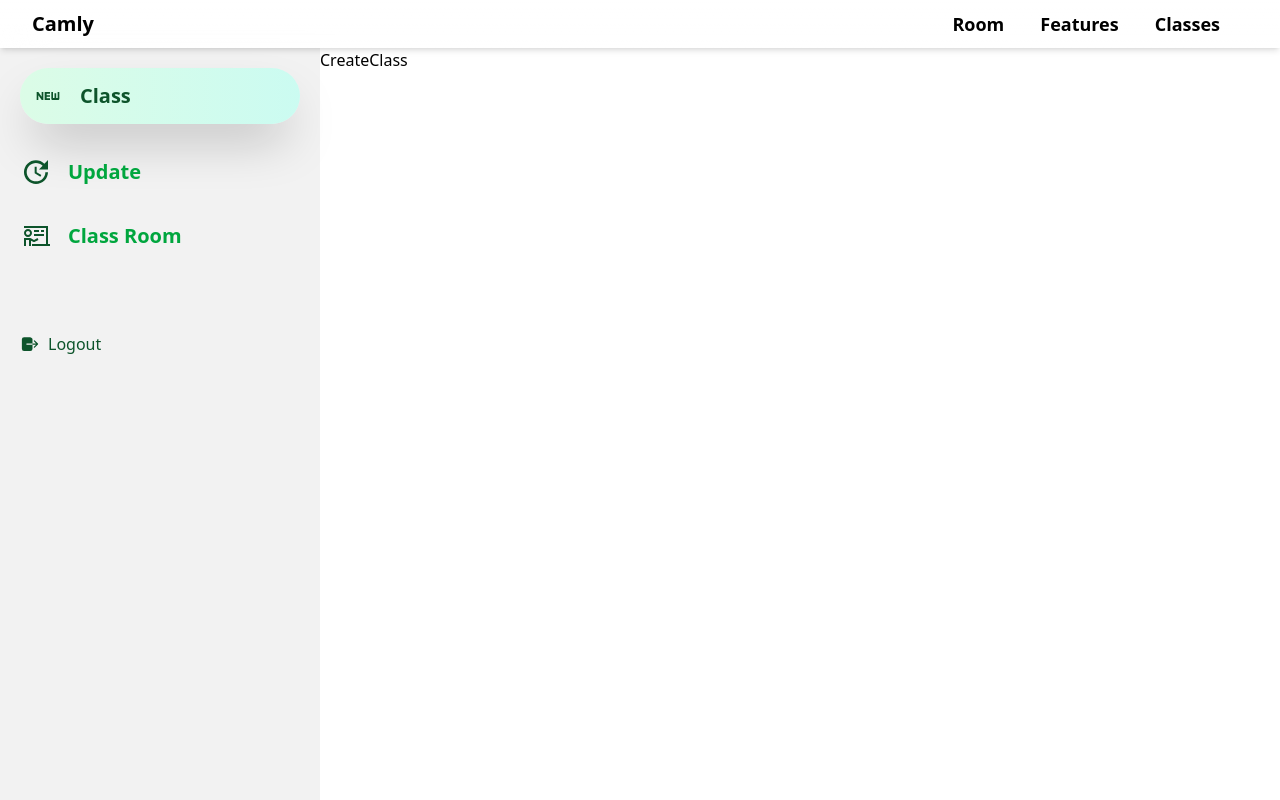
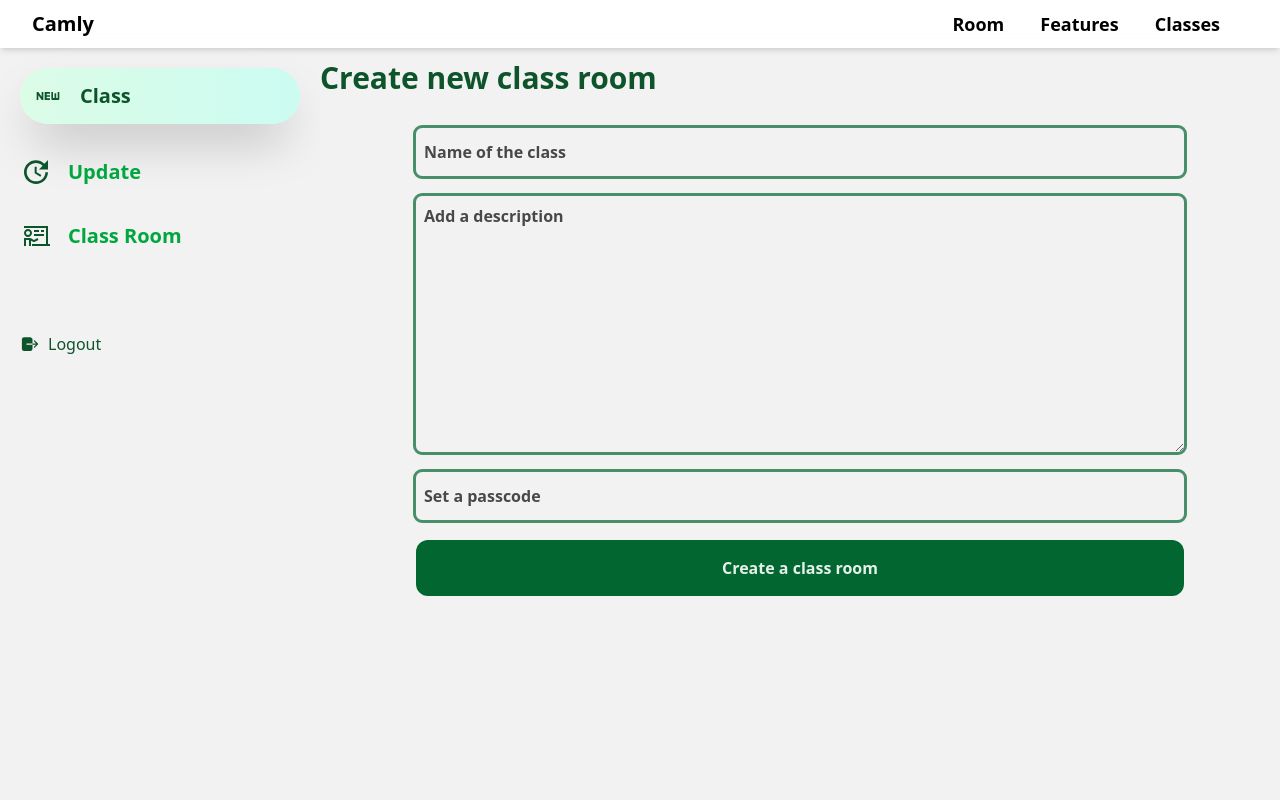
Before and after one commit to its-shivam1008/camly, a React (Vite) app: page /teacher in a window 1280 px wide. Shown: the top 800 px of the page. Built offline with nearby package versions, Linux system fonts and the light colour scheme.

Commit message:
add create class route

```diff
--- a/src/components/CreateClass.tsx
+++ b/src/components/CreateClass.tsx
@@ -1,8 +1,45 @@
+import { useState } from "react";
+import { CgSpinner } from "react-icons/cg";
 
 
 const CreateClass = () => {
+
+  interface CreateClassInterface{
+    name:string;
+    description:string;
+    passcode:string;
+  }
+
+  const [isButtonClicked, setIsButtonClicked] = useState<boolean>(false);
+  const [classValue, setClassValue] = useState<CreateClassInterface>({name:'', description:'', passcode:''});
+
+  const handleChange = (event:React.ChangeEvent<any>) => {
+    const {name, value} = event.target;
+    setClassValue((prvData:any) => ({
+      ...prvData,
+      [name]:value
+    }))
+  }
+
+  const handleSubmit = async() => {
+
+    setIsButtonClicked(true);
+  }
   return (
-    <div>CreateClass</div>
+    <div className='container min-h-screen bg-[#f2f2f2] space-y-8'>
+      <h1 className='md:text-3xl text-xl text-green-900 font-bold pt-3'>Create new class room</h1>
+      <div className="mx-auto w-[80%] h-10">
+        <form action={handleSubmit} className="space-y-5 flex flex-col">
+          <input onChange={handleChange} value={classValue.name} className='outline-green-800/70 h-12 outline-3 rounded-[6px] p-2 placeholder:text-black/70 placeholder:font-bold ' type="text" name="name" id="name" placeholder="Name of the class" required maxLength={50} minLength={3} />
+          <textarea onChange={handleChange} value={classValue.description} className='outline-green-800/70 outline-3 rounded-[6px] p-2 placeholder:text-black/70 placeholder:font-bold ' name="description" id="description" cols={30} rows={10} minLength={10} maxLength={100} placeholder="Add a description"></textarea>
+          <input onChange={handleChange} value={classValue.passcode} className='outline-green-800/70 h-12 outline-3 rounded-[6px] p-2 placeholder:text-black/70 placeholder:font-bold ' type="text" name="passcode" id="passcode" placeholder="Set a passcode" required maxLength={10} minLength={6}/>
+          <button type="submit" className='py-4 bg-green-800 text-white/90 font-bold cursor-pointer rounded-[12px]'>{
+            isButtonClicked ? <div className='flex items-center gap-3 justify-center'><CgSpinner className='animate-spin size-5'/><span className="">Creating...</span></div> : 'Create a class room'
+          }</button>
+        </form>
+      </div>
+
+    </div>
   )
 }
 
```
